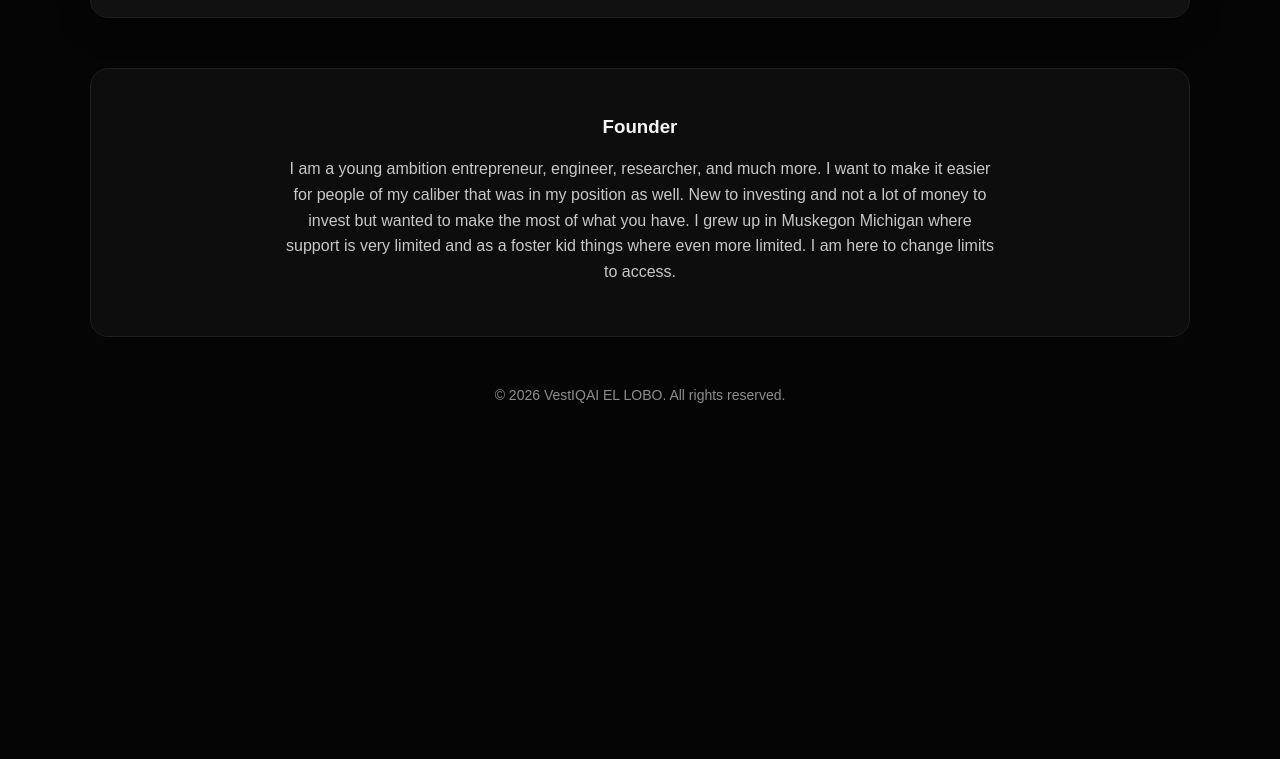
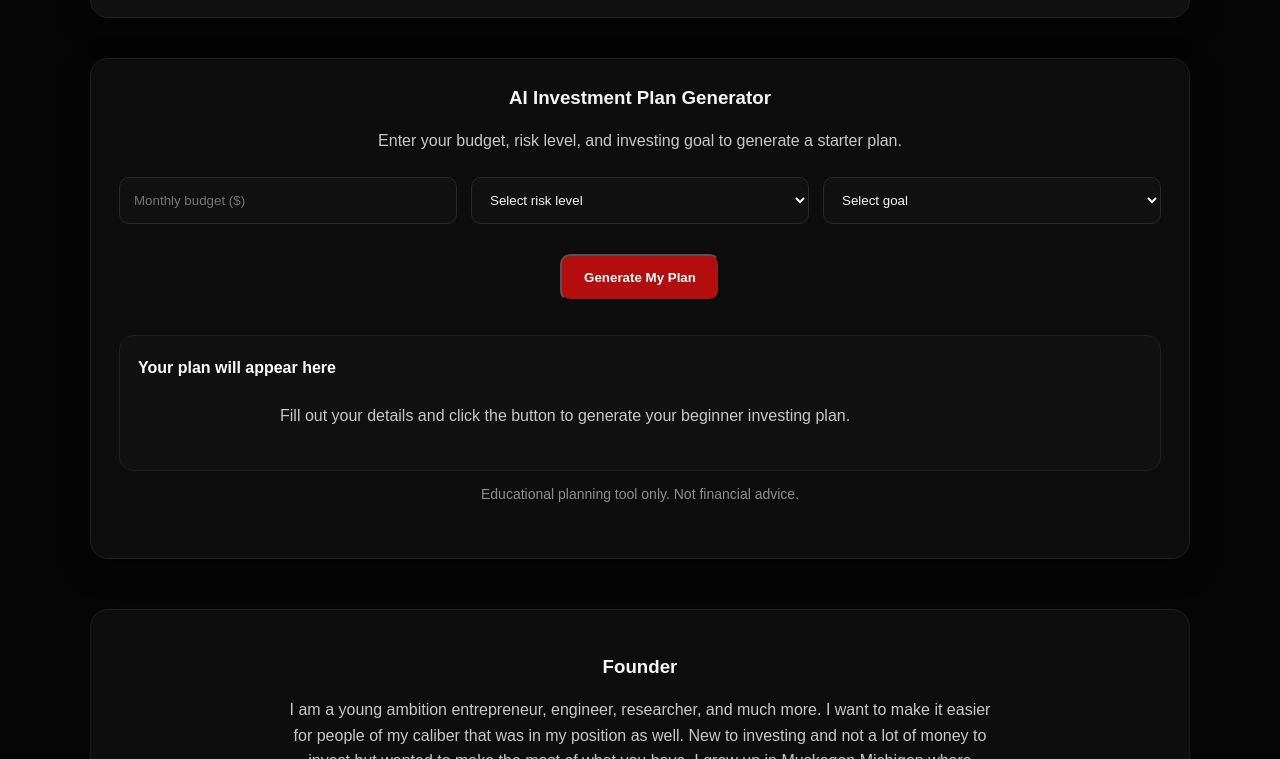
Before and after one commit to edwardlongmirebeast6-cpu/vestiqai-el-loboRK, a plain HTML site: page index.html in a window 1280 px wide. Shown: the part 968-1727 px from the top of the page. Before the commit the page ends 1441 px from the top, so only its background shows below. Drawn offline with Linux system fonts and the light colour scheme.

Commit message:
Add AI Investment Plan Generator functionality
Added AI Investment Plan Generator with input fields for budget, risk level, and goal. Implemented JavaScript function to generate a personalized investing plan based on user input.

```diff
--- a/index.html
+++ b/index.html
@@ -5,6 +5,7 @@
   <meta name="viewport" content="width=device-width, initial-scale=1.0" />
   <title>VestIQAI EL LOBO</title>
   <style>
+
     body {
       margin: 0;
       font-family: Arial, sans-serif;
@@ -77,6 +78,62 @@
       font-size: 14px;
       padding-bottom: 30px;
     }
+    .ai-tool {
+  margin-top: 40px;
+  background: #0d0d0d;
+  border: 1px solid #1f1f1f;
+  border-radius: 18px;
+  padding: 28px;
+  box-shadow: 0 10px 30px rgba(0,0,0,.35);
+}
+
+.ai-tool h3 {
+  margin-top: 0;
+}
+
+.ai-fields {
+  display: grid;
+  grid-template-columns: repeat(auto-fit, minmax(220px, 1fr));
+  gap: 14px;
+  margin-top: 20px;
+}
+
+.ai-fields input,
+.ai-fields select {
+  width: 100%;
+  padding: 14px;
+  border-radius: 10px;
+  border: 1px solid #2a2a2a;
+  background: #111111;
+  color: #f5f5f5;
+  box-sizing: border-box;
+}
+
+.ai-actions {
+  margin-top: 20px;
+}
+
+.ai-output {
+  margin-top: 24px;
+  padding: 18px;
+  border-radius: 14px;
+  background: #111111;
+  border: 1px solid #1f1f1f;
+  text-align: left;
+  line-height: 1.7;
+  color: #d7d7d7;
+}
+
+.ai-output h4 {
+  margin-top: 0;
+  color: #ffffff;
+}
+
+.note {
+  color: #8e8e8e;
+  font-size: 14px;
+  margin-top: 12px;
+}
   </style>
 </head>
 <body>
@@ -95,6 +152,7 @@
 </p>
     <a class="btn" href="#pricing">Get Started</a>
     <a class="btn" href="#founder">Founder Story</a>
+    <a class="btn" href="#ai-planner">Generate My Plan</a>
 <div class="grid">
   <div class="card" id="pricing">
     <h3>Choose Your Plan</h3>
@@ -113,6 +171,43 @@
     </div>
   </div>
 </div>
+    <div class="ai-tool" id="ai-planner">
+  <h3>AI Investment Plan Generator</h3>
+  <p>
+    Enter your budget, risk level, and investing goal to generate a starter plan.
+  </p>
+
+  <div class="ai-fields">
+    <input type="number" id="budget" placeholder="Monthly budget ($)" />
+
+    <select id="risk">
+      <option value="">Select risk level</option>
+      <option value="Low">Low</option>
+      <option value="Medium">Medium</option>
+      <option value="High">High</option>
+    </select>
+
+    <select id="goal">
+      <option value="">Select goal</option>
+      <option value="Short-Term">Short-Term</option>
+      <option value="Long-Term">Long-Term</option>
+      <option value="Both">Both</option>
+    </select>
+  </div>
+
+  <div class="ai-actions">
+    <button class="btn" onclick="generatePlan()">Generate My Plan</button>
+  </div>
+
+  <div class="ai-output" id="planOutput">
+    <h4>Your plan will appear here</h4>
+    <p>Fill out your details and click the button to generate your beginner investing plan.</p>
+  </div>
+
+  <p class="note">
+    Educational planning tool only. Not financial advice.
+  </p>
+</div>
     <div class="founder" id="founder">
       <h3>Founder</h3>
       <p>
@@ -128,5 +223,86 @@
       © 2026 VestIQAI EL LOBO. All rights reserved.
     </div>
   </div>
+  <script>
+  function generatePlan() {
+    const budget = parseFloat(document.getElementById("budget").value);
+    const risk = document.getElementById("risk").value;
+    const goal = document.getElementById("goal").value;
+    const output = document.getElementById("planOutput");
+
+    if (!budget || !risk || !goal) {
+      output.innerHTML = `
+        <h4>Missing information</h4>
+        <p>Please enter your monthly budget, risk level, and goal.</p>
+      `;
+      return;
+    }
+
+    let longTermPercent = 0;
+    let shortTermPercent = 0;
+    let safePercent = 0;
+    let weeklyAmount = (budget / 4).toFixed(2);
+
+    if (risk === "Low") {
+      safePercent = 50;
+      longTermPercent = 40;
+      shortTermPercent = 10;
+    } else if (risk === "Medium") {
+      safePercent = 25;
+      longTermPercent = 55;
+      shortTermPercent = 20;
+    } else {
+      safePercent = 10;
+      longTermPercent = 60;
+      shortTermPercent = 30;
+    }
+
+    if (goal === "Short-Term") {
+      shortTermPercent += 15;
+      longTermPercent -= 10;
+      safePercent -= 5;
+    } else if (goal === "Long-Term") {
+      longTermPercent += 15;
+      shortTermPercent -= 10;
+      safePercent -= 5;
+    } else if (goal === "Both") {
+      longTermPercent += 5;
+      shortTermPercent += 5;
+      safePercent -= 10;
+    }
+
+    if (safePercent < 5) safePercent = 5;
+
+    const safeAmount = ((budget * safePercent) / 100).toFixed(2);
+    const longTermAmount = ((budget * longTermPercent) / 100).toFixed(2);
+    const shortTermAmount = ((budget * shortTermPercent) / 100).toFixed(2);
+
+    let strategyText = "";
+
+    if (risk === "Low") {
+      strategyText = "Focus on consistency, lower volatility, and steady long-term habits.";
+    } else if (risk === "Medium") {
+      strategyText = "Balance growth with stability using a mix of long-term and flexible investing.";
+    } else {
+      strategyText = "Aim for stronger growth with higher volatility and a smaller safety cushion.";
+    }
+
+    output.innerHTML = `
+      <h4>Your Beginner Investing Plan</h4>
+      <p><strong>Monthly Budget:</strong> $${budget.toFixed(2)}</p>
+      <p><strong>Suggested Weekly Contribution:</strong> $${weeklyAmount}</p>
+      <p><strong>Risk Level:</strong> ${risk}</p>
+      <p><strong>Goal Focus:</strong> ${goal}</p>
+      <hr style="border-color:#222; margin:16px 0;">
+      <p><strong>Safe / Cash Reserve:</strong> $${safeAmount} (${safePercent}%)</p>
+      <p><strong>Long-Term Investing:</strong> $${longTermAmount} (${longTermPercent}%)</p>
+      <p><strong>Short-Term Opportunity Bucket:</strong> $${shortTermAmount} (${shortTermPercent}%)</p>
+      <hr style="border-color:#222; margin:16px 0;">
+      <p><strong>Strategy:</strong> ${strategyText}</p>
+      <p><strong>Weekly Action:</strong> Move $${weeklyAmount} into your investing plan once per week and review progress at the end of each month.</p>
+      <p><strong>Reminder:</strong> Stay disciplined, avoid emotional decisions, and review your budget regularly.</p>
+    `;
+  }
+</script>
 </body>
 </html>
```
